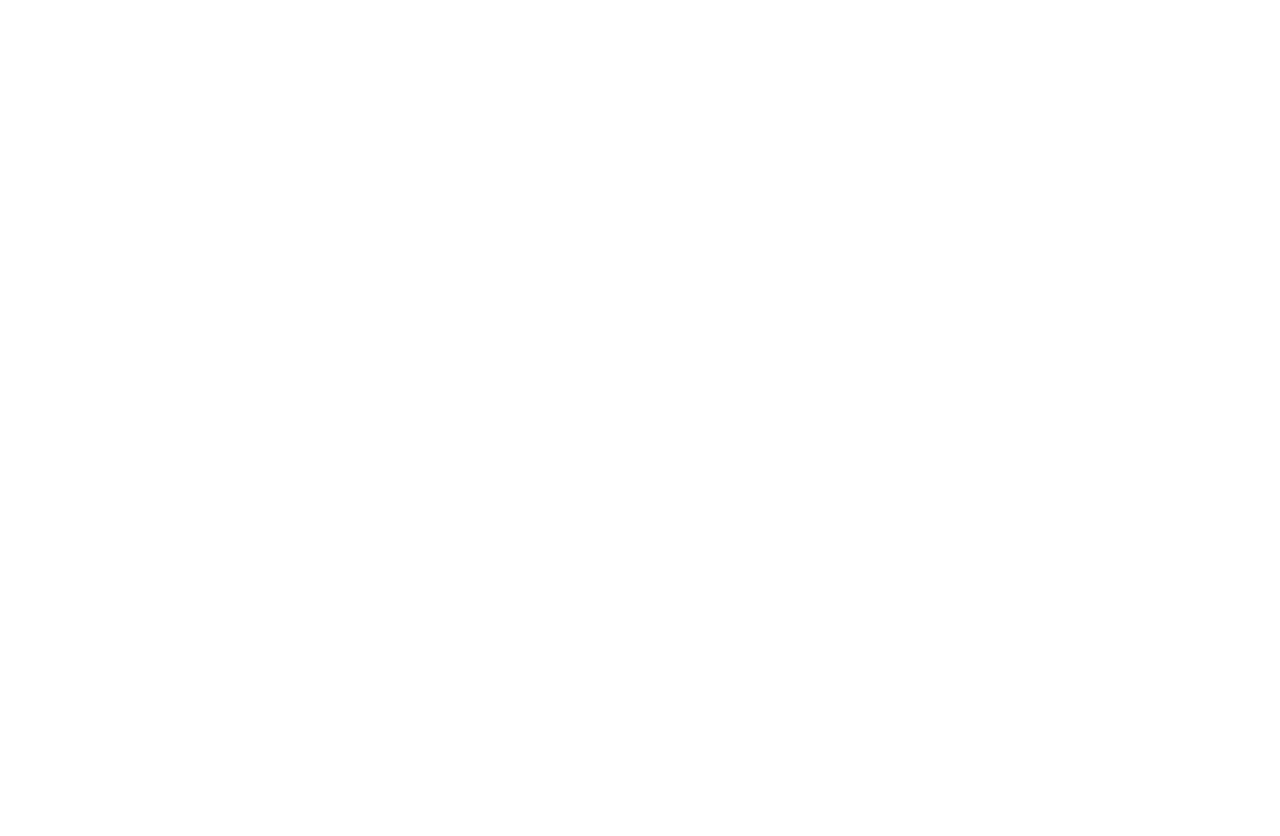
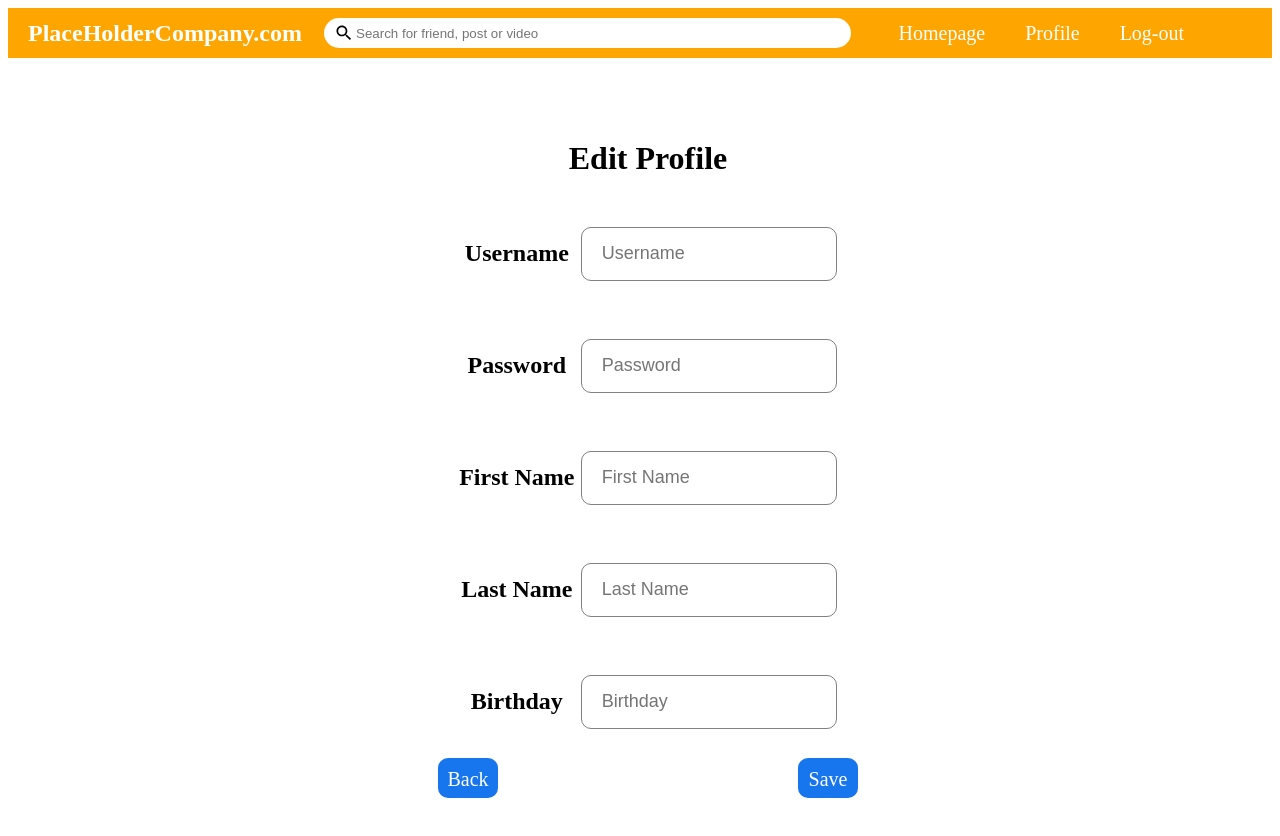
Before and after one commit to TheWarlockRises/Spontaneous_Roadtrip, a React (Create React App) app in the folder ui/: page /profileEdit in a window 1280 px wide. Before the commit this address had no page. Shown: the top 836 px of the page. Before the commit the page ends 800 px from the top, so only its background shows below. Built offline with nearby package versions, Linux system fonts and the light colour scheme.

Commit message:
Add edit profile

```diff
--- a/ui/src/App.js
+++ b/ui/src/App.js
@@ -1,4 +1,4 @@
-import { Login, Register, Home, Profile } from './pages'
+import { Login, Register, Home, Profile, ProfileEdit } from './pages'
 
 import { BrowserRouter as Router, Route, Link, Routes } from "react-router-dom";
 
@@ -8,6 +8,7 @@ function App() {
         <Route path="/register" element={<Register />} />
         <Route path="/home" element={<Home />} />
         <Route path="/profile" element={<Profile />} />
+        <Route path="/profileEdit" element={<ProfileEdit />} />
     </Routes>
 }
 
--- a/ui/src/components/rightbar/Rightbar.js
+++ b/ui/src/components/rightbar/Rightbar.js
@@ -1,17 +1,12 @@
 import "./rightbar.css";
 import { Users } from "../../dummyData";
 import Online from "../online/Online";
+import { Link } from "react-router-dom";
 
 export default function Rightbar({ profile }) {
   const HomeRightbar = () => {
     return (
       <>
-        <div className="birthdayContainer">
-          <img className="birthdayImg" src="assets/gift.png" alt="" />
-          <span className="birthdayText">
-            <b>Pola Foster</b> and <b>3 other friends</b> have a birhday today.
-          </span>
-        </div>
         <img className="rightbarAd" src="assets/ad.png" alt="" />
         <h4 className="rightbarTitle">Online Friends</h4>
         <ul className="rightbarFriendList">
@@ -26,6 +21,7 @@ export default function Rightbar({ profile }) {
   const ProfileRightbar = () => {
     return (
       <>
+        <Link to="/profileEdit" className="editButton">Edit Profile</Link>
         <h4 className="rightbarTitle">User information</h4>
         <div className="rightbarInfo">
           <div className="rightbarInfoItem">
@@ -35,10 +31,6 @@ export default function Rightbar({ profile }) {
           <div className="rightbarInfoItem">
             <span className="rightbarInfoKey">From:</span>
             <span className="rightbarInfoValue">Madrid</span>
-          </div>
-          <div className="rightbarInfoItem">
-            <span className="rightbarInfoKey">Relationship:</span>
-            <span className="rightbarInfoValue">Single</span>
           </div>
         </div>
         <h4 className="rightbarTitle">User friends</h4>
--- a/ui/src/components/rightbar/rightbar.css
+++ b/ui/src/components/rightbar/rightbar.css
@@ -4,22 +4,6 @@
 
   .rightbarWrapper {
     padding: 20px 20px 0 0;
-  }
-
-  .birthdayContainer {
-    display: flex;
-    align-items: center;
-  }
-
-  .birthdayImg {
-    width: 40px;
-    height: 40px;
-    margin-right: 10px;
-  }
-
-  .birthdayText {
-    font-weight: 300;
-    font-size: 15px;
   }
 
   .rightbarAd {
@@ -81,3 +65,9 @@
     object-fit: cover;
     border-radius: 5px;
   }
+
+  .editButton{
+    text-decoration: none;
+    font-weight: 500;
+    font-size: 20px;
+}
--- a/ui/src/components/sidebar/Sidebar.jsx
+++ b/ui/src/components/sidebar/Sidebar.jsx
@@ -1,15 +1,7 @@
 import "./sidebar.css";
-import {
-  RssFeed,
-  Chat,
-  PlayCircleFilledOutlined,
-  Group,
-  Bookmark,
-  HelpOutline,
-  WorkOutline,
-  Event,
-  School,
-} from "@mui/icons-material";
+import MapIcon from '@mui/icons-material/Map';
+import AddLocationAltIcon from '@mui/icons-material/AddLocationAlt';
+import HikingIcon from '@mui/icons-material/Hiking';
 import { Users } from "../../dummyData";
 import Friend from "../friends/friends";
 
@@ -19,39 +11,18 @@ export default function Sidebar() {
       <div className="sidebarWrapper">
         <ul className="sidebarList">
           <li className="sidebarListItem">
-            <RssFeed className="sidebarIcon" />
-            <span className="sidebarListItemText">Feed</span>
+            <MapIcon className="sidebarIcon" />
+            <span className="sidebarListItemText">View Planned Trips</span>
           </li>
           <li className="sidebarListItem">
-            <Chat className="sidebarIcon" />
-            <span className="sidebarListItemText">Chats</span>
+            <AddLocationAltIcon className="sidebarIcon" />
+            <span className="sidebarListItemText">Add New Trip</span>
           </li>
           <li className="sidebarListItem">
-            <Group className="sidebarIcon" />
-            <span className="sidebarListItemText">Groups</span>
-          </li>
-          <li className="sidebarListItem">
-            <Bookmark className="sidebarIcon" />
-            <span className="sidebarListItemText">Bookmarks</span>
-          </li>
-          <li className="sidebarListItem">
-            <HelpOutline className="sidebarIcon" />
-            <span className="sidebarListItemText">Questions</span>
-          </li>
-          <li className="sidebarListItem">
-            <WorkOutline className="sidebarIcon" />
-            <span className="sidebarListItemText">Jobs</span>
-          </li>
-          <li className="sidebarListItem">
-            <Event className="sidebarIcon" />
-            <span className="sidebarListItemText">Events</span>
-          </li>
-          <li className="sidebarListItem">
-            <School className="sidebarIcon" />
-            <span className="sidebarListItemText">Courses</span>
+            <HikingIcon className="sidebarIcon" />
+            <span className="sidebarListItemText">Send me to a place!</span>
           </li>
         </ul>
-        <button className="sidebarButton">Show More</button>
         <hr className="sidebarHr" />
         <ul className="sidebarFriendList">
           {Users.map((u) => (
--- a/ui/src/pages/index.js
+++ b/ui/src/pages/index.js
@@ -2,3 +2,4 @@ export { default as Home } from './HomePage/Home';
 export { default as Login } from './LoginPage/Login';
 export { default as Profile } from './profile/Profile';
 export { default as Register } from './register/Register';
+export { default as ProfileEdit } from './profileEdit/ProfileEdit';
--- /dev/null
+++ b/ui/src/pages/profileEdit/ProfileEdit.jsx
@@ -0,0 +1,34 @@
+import Topbar from "../../components/topbar/Topbar";
+import "./profileEdit.css"
+import { Link } from "react-router-dom";
+
+export default function Home() {
+  return (
+    <>
+      <Topbar />
+      <div className="edit">
+        <h1 className="topText">Edit Profile</h1>
+        <div className="editWrapper">
+            <div className="editLeft">
+                <h2 className="fieldText">Username</h2>
+                <h2 className="fieldText">Password</h2>
+                <h2 className="fieldText">First Name</h2>
+                <h2 className="fieldText">Last Name</h2>
+                <h2 className="fieldText">Birthday</h2>
+            </div>
+            <div className="editRight">
+                <input placeholder="Username" className="editInput" />
+                <input placeholder="Password" className="editInput" />
+                <input placeholder="First Name" className="editInput" />
+                <input placeholder="Last Name" className="editInput" />
+                <input placeholder="Birthday" className="editInput" />
+            </div>
+        </div>
+        <div className="bottomText">
+            <Link to="/profile" className="button">Back</Link>
+            <Link to="/profile" className="button">Save</Link>
+        </div>
+      </div>
+    </>
+  );
+}
--- /dev/null
+++ b/ui/src/pages/profileEdit/profileEdit.css
@@ -0,0 +1,65 @@
+.edit {
+    width: 100vw;
+    height: 100vh;
+    display: flex;
+    flex-direction: column;
+    align-items: center;
+    justify-content: center;
+  }
+
+  .topText{
+      text-align: center;
+  }
+
+  .editWrapper {
+    width: 30%;
+    height: 70%;
+    display: flex;
+    justify-content: space-around;
+  }
+
+  .editLeft, .editRight{
+    display: flex;
+    flex-direction: column;
+    justify-content: space-around;
+  }
+
+  .editField{
+    display: flex;
+  }
+
+  .fieldText{
+    text-align: center;
+  }
+
+  .editInput{
+    height: 50px;
+    border-radius: 10px;
+    border: 1px solid gray;
+    font-size: 18px;
+    padding-left: 20px;
+  }
+
+  .editInput:focus{
+    outline: none;
+  }
+
+  .bottomText{
+    display: flex;
+    justify-content: space-around;
+    align-items: center;
+  }
+
+  .button{
+      text-align: center;
+      font-size: 20px;
+      text-decoration: none;
+      margin-inline: 150px;
+      height: 30px;
+      width: 60px;
+      border-radius: 10px;
+      border: none;
+      background-color: #1775ee;
+      color: white;
+      padding-top: 10px;
+  }
```
